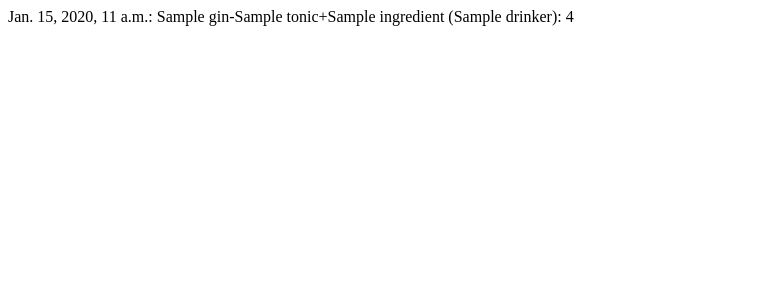
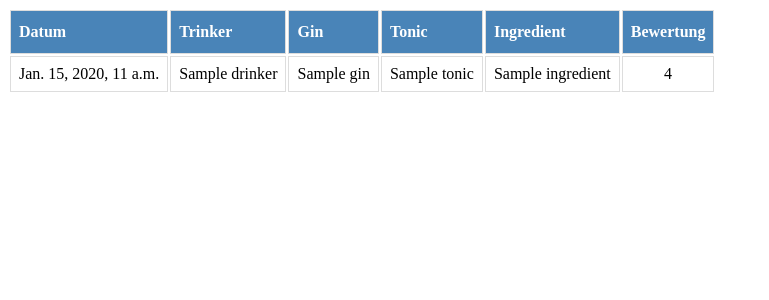
Before and after one commit to Lleafll/gin-tonic-matrix, a Django app: page /matrix/1/1/ in a window 1280 px wide. Shown: the top 300 px of the page, without its empty margins (0-769 px from the left). Run offline with Django 4.2, Linux system fonts and the light colour scheme; tables that the repository leaves empty hold one stand-in row (values such as "Sample post").

Commit message:
Make evaluations a table

```diff
--- a/gintonicmatrix/matrix/templates/matrix/evaluations.html
+++ b/gintonicmatrix/matrix/templates/matrix/evaluations.html
@@ -3,6 +3,23 @@
 <link rel="stylesheet" type="text/css" href="{% static 'matrix/style.css' %}">
 
 <!doctype html>
-{% for evaluation in evaluations %}
-<p>{{ evaluation.created }}: {{ evaluation }}: {{ evaluation.rating }}</p>
-{% endfor %}
+<table>
+    <tr>
+        <th>Datum</th>
+        <th>Trinker</th>
+        <th>Gin</th>
+        <th>Tonic</th>
+        <th>Ingredient</th>
+        <th>Bewertung</th>
+    </tr>
+    {% for evaluation in evaluations %}
+    <tr>
+        <td>{{ evaluation.created }}</td>
+        <td>{{ evaluation.drinker }}</td>
+        <td>{{ evaluation.gin }}</td>
+        <td>{{ evaluation.tonic }}</td>
+        <td>{{ evaluation.ingredient }}</td>
+        <td>{{ evaluation.rating }}</td>
+    </tr>
+    {% endfor %}
+</table>
```
